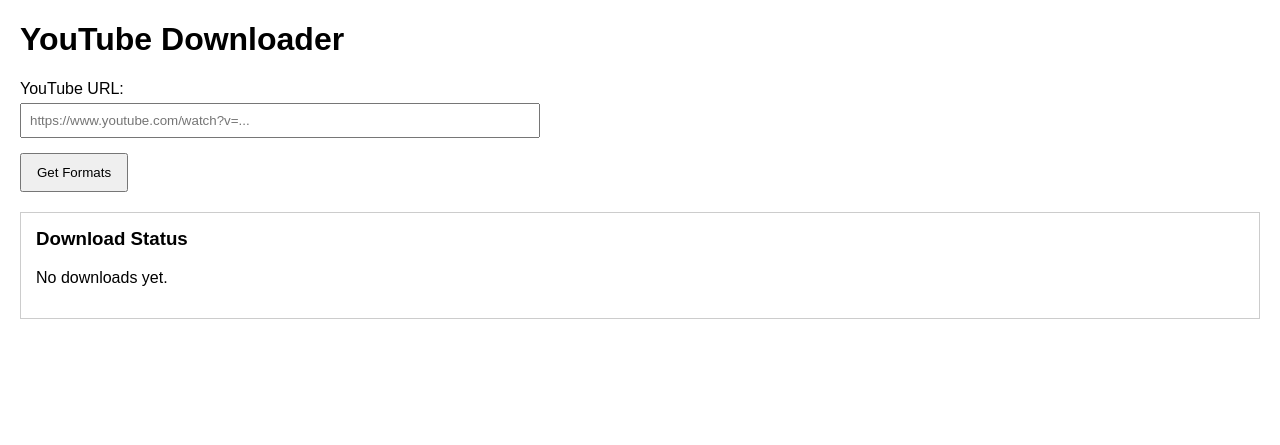
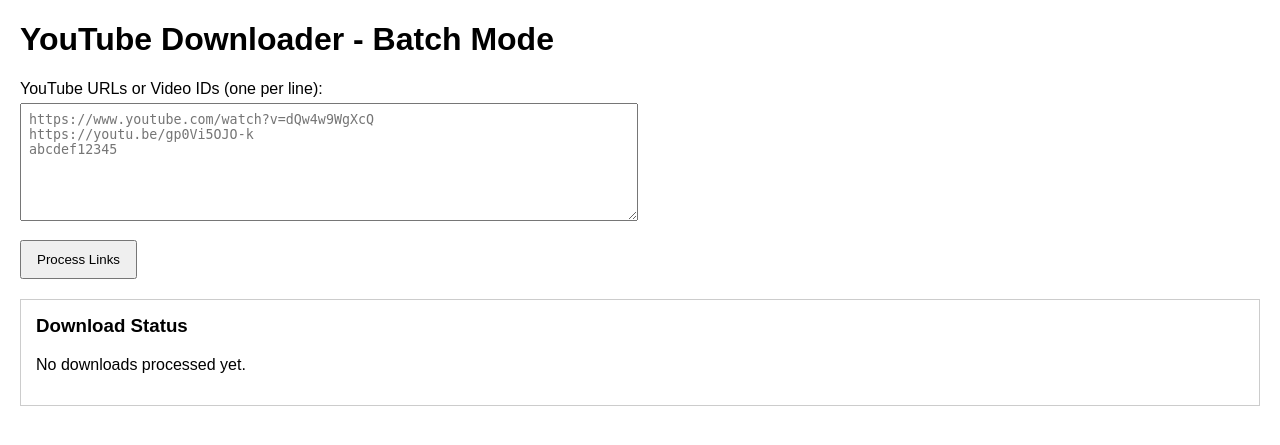
Before and after one commit to deepwatrcreatur/youtube_batch_downloader, a Flask app: page / in a window 1280 px wide. Shown: the top 445 px of the page. Run offline with Flask 2, Linux system fonts and the light colour scheme; parts of the project's set-up code (start-up, migrations or seed data) failed here and were passed over.

Commit message:
added autorefresh to see updated download status

```diff
--- a/templates/index.html
+++ b/templates/index.html
@@ -1,14 +1,17 @@
 <!DOCTYPE html>
 <html lang="en">
 <head>
+    <meta http-equiv="refresh" content="5"> <!-- Reload page every 15 seconds -->
     <meta charset="UTF-8">
     <meta name="viewport" content="width=device-width, initial-scale=1.0">
     <title>YouTube Downloader</title>
     <style>
+        /* --- (Keep existing styles) --- */
         body { font-family: sans-serif; margin: 20px; }
         .form-group { margin-bottom: 15px; }
         label { display: block; margin-bottom: 5px; }
-        input[type="text"], input[type="url"] { width: 90%; max-width: 500px; padding: 8px; }
+        /* Modify input style for textarea */
+        textarea { width: 90%; max-width: 600px; min-height: 100px; padding: 8px; font-family: monospace; }
         button { padding: 10px 15px; cursor: pointer; }
         .queue, .status { margin-top: 20px; border: 1px solid #ccc; padding: 15px; }
         .queue h3, .status h3 { margin-top: 0; }
@@ -19,19 +22,38 @@
         .status-downloading { color: blue; }
         .status-completed { color: green; }
         .status-failed { color: red; }
+        /* Styles for flash messages */
+        .flash { padding: 10px; margin-bottom: 15px; border: 1px solid transparent; border-radius: 4px; }
+        .flash-success { color: #155724; background-color: #d4edda; border-color: #c3e6cb; }
+        .flash-error { color: #721c24; background-color: #f8d7da; border-color: #f5c6cb; }
+        .flash-warning { color: #856404; background-color: #fff3cd; border-color: #ffeeba; }
+        .flash-info { color: #0c5460; background-color: #d1ecf1; border-color: #bee5eb; }
     </style>
 </head>
 <body>
-    <h1>YouTube Downloader</h1>
+    <h1>YouTube Downloader - Batch Mode</h1>
 
-    <form action="/get_formats" method="post">
+    <!-- Flash messages -->
+    {% with messages = get_flashed_messages(with_categories=true) %}
+      {% if messages %}
+        <div>
+          {% for category, message in messages %}
+            <div class="flash flash-{{ category }}">{{ message }}</div>
+          {% endfor %}
+        </div>
+      {% endif %}
+    {% endwith %}
+
+    <!-- Modified form for batch input -->
+    <form action="{{ url_for('process_batch') }}" method="post">
         <div class="form-group">
-            <label for="url">YouTube URL:</label>
-            <input type="url" id="url" name="url" required placeholder="https://www.youtube.com/watch?v=...">
+            <label for="urls_input">YouTube URLs or Video IDs (one per line):</label>
+            <textarea id="urls_input" name="urls_input" required placeholder="https://www.youtube.com/watch?v=dQw4w9WgXcQ&#10;https://youtu.be/gp0Vi5OJO-k&#10;abcdef12345"></textarea>
         </div>
-        <button type="submit">Get Formats</button>
+        <button type="submit">Process Links</button>
     </form>
 
+    <!-- Status section remains the same -->
     <div class="status">
         <h3>Download Status</h3>
         {% if download_status %}
@@ -46,15 +68,9 @@
             {% endfor %}
         </ul>
         {% else %}
-        <p>No downloads yet.</p>
+        <p>No downloads processed yet.</p>
         {% endif %}
     </div>
 
-    <!-- Optional: Add auto-refresh for status -->
-    <!-- <script>
-        setTimeout(() => {
-            window.location.reload();
-        }, 15000); // Refresh every 15 seconds
-    </script> -->
 </body>
 </html>
```
